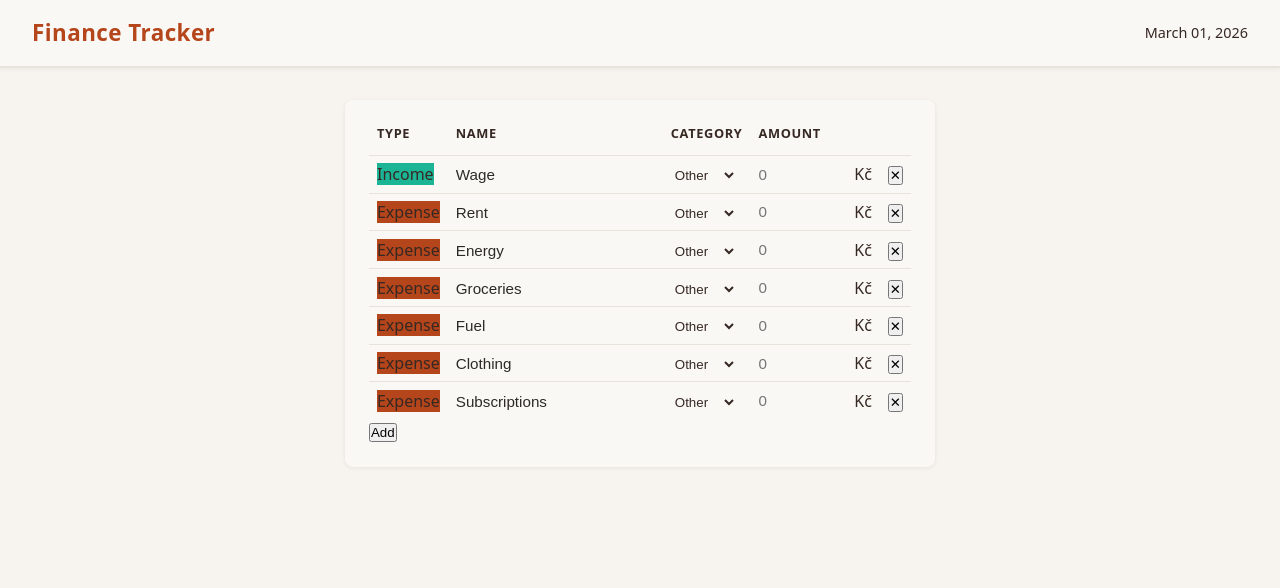
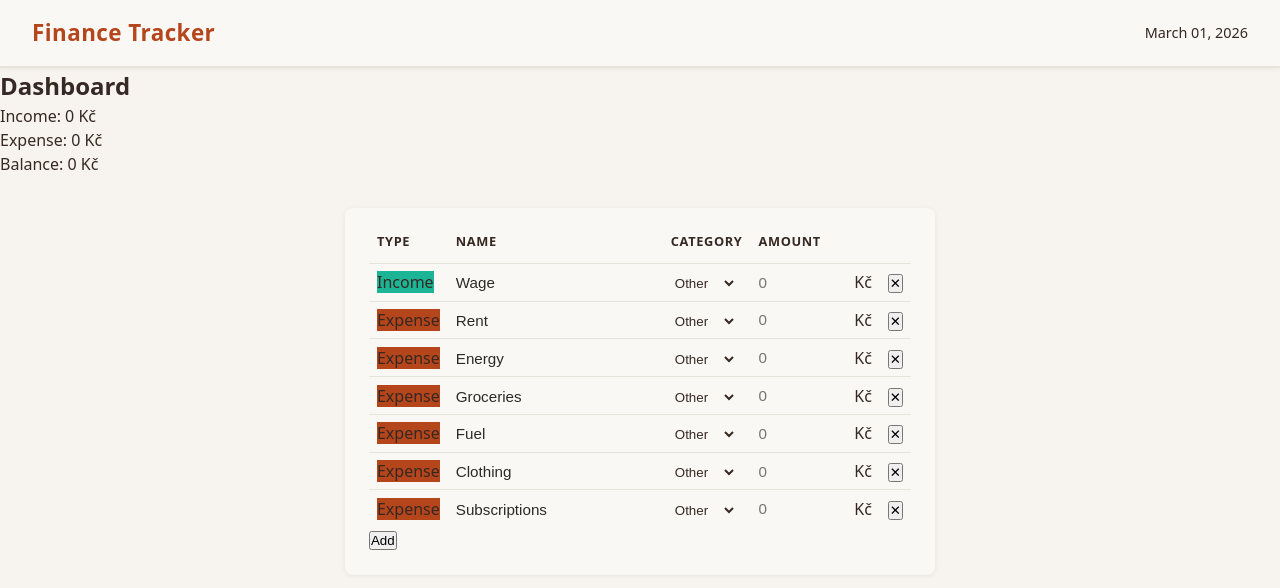
Before and after one commit to ondrej-diepolt/personal-budget-tracker, a React (Vite) app: page / in a window 1280 px wide. Shown: the top 588 px of the page. Built offline with nearby package versions, Linux system fonts and the light colour scheme.

Commit message:
First Dashboard setup, simple print of Sums. useBudgetStats

```diff
--- a/package.json
+++ b/package.json
@@ -11,7 +11,8 @@
   },
   "dependencies": {
     "react": "^19.2.0",
-    "react-dom": "^19.2.0"
+    "react-dom": "^19.2.0",
+    "recharts": "^3.7.0"
   },
   "devDependencies": {
     "@eslint/js": "^9.39.1",
--- a/src/App.jsx
+++ b/src/App.jsx
@@ -8,6 +8,7 @@ function App() {
   return (
     <BudgetProvider>
       <Header />
+      <Dashboard />
       <TransactionList />
     </BudgetProvider>
   )
--- a/src/components/Dashboard.jsx
+++ b/src/components/Dashboard.jsx
@@ -1,7 +1,20 @@
+import { useBudget } from '../context/BudgetContext'
+import { useBudgetStats } from '../hooks/useBudgetStats'
+
 function Dashboard() {
-    return{
+    const { transactions } = useBudget()
+    const stats = useBudgetStats(transactions)
 
-    }
+   console.log('stats:', stats)
+
+  return (
+    <div>
+      <h2>Dashboard</h2>
+      <p>Income: {stats.totalIncome} Kč</p>
+      <p>Expense: {stats.totalExpenses} Kč</p>
+      <p>Balance: {stats.balance} Kč</p>
+    </div>
+  )
 }
 
 export default Dashboard
--- /dev/null
+++ b/src/hooks/useBudgetStats.js
@@ -0,0 +1,38 @@
+export function useBudgetStats(transactions) {
+  const income = transactions.filter((t) => t.type === "Income");
+  const expenses = transactions.filter((t) => t.type === "Expense");
+
+  const totalIncome = income.reduce((sum, t) => sum + Number(t.amount), 0);
+  const totalExpenses = expenses.reduce((sum, t) => sum + Number(t.amount), 0);
+  const balance = totalIncome - totalExpenses;
+
+  const expenseBreakdown = Object.values(
+    expenses
+      .filter((t) => Number(t.amount) > 0)
+      .reduce((acc, t) => {
+        const cat = t.category;
+        if (!acc[cat]) acc[cat] = { category: cat, amount: 0 };
+        acc[cat].amount += Number(t.amount);
+        return acc;
+      }, {}),
+  );
+
+  const incomeBreakdown = Object.values(
+    income
+      .filter((t) => Number(t.amount) > 0)
+      .reduce((acc, t) => {
+        const cat = t.category;
+        if (!acc[cat]) acc[cat] = { category: cat, amount: 0 };
+        acc[cat].amount += Number(t.amount);
+        return acc;
+      }, {}),
+  );
+
+  return {
+    totalIncome,
+    totalExpenses,
+    balance,
+    expenseBreakdown,
+    incomeBreakdown,
+  };
+}
--- a/src/hooks/useTransactions.js
+++ b/src/hooks/useTransactions.js
@@ -8,7 +8,13 @@ export function useTransactions() {
     { id: 4, type: "Expense", name: "Groceries", category: "Other", amount: 0 },
     { id: 5, type: "Expense", name: "Fuel", category: "Other", amount: 0 },
     { id: 6, type: "Expense", name: "Clothing", category: "Other", amount: 0 },
-    {id: 7,type: "Expense",name: "Subscriptions",category: "Other",amount: 0,},
+    {
+      id: 7,
+      type: "Expense",
+      name: "Subscriptions",
+      category: "Other",
+      amount: 0,
+    },
   ]);
 
   function removeTransaction(id) {
```
Also changed, not shown: 1 other file (tests, documents, lock files or other folders).
